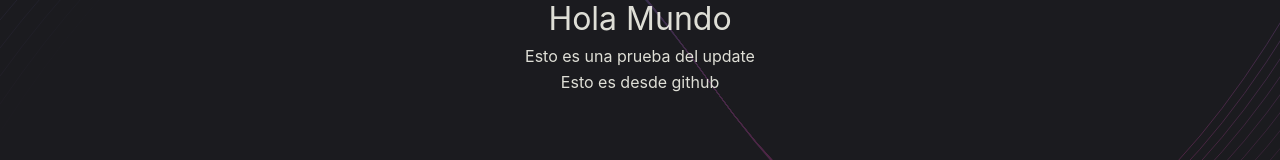
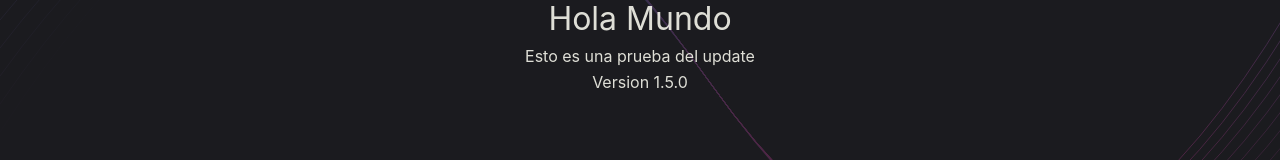
Before and after one commit to Hacedor2003/electron-app, a React (Vite) app in the folder src/renderer/: page / in a window 1280 px wide. Shown: the part 316-476 px from the top of the page. Built offline with nearby package versions, Linux system fonts and the light colour scheme.

Commit message:
Cambio de Version Prueba

```diff
--- a/package.json
+++ b/package.json
@@ -1,6 +1,6 @@
 {
   "name": "prueba-app",
-  "version": "1.0.0",
+  "version": "1.5.0",
   "description": "An Electron application with React and TypeScript",
   "main": "./out/main/index.js",
   "homepage": "https://electron-vite.org",
--- a/src/renderer/src/App.tsx
+++ b/src/renderer/src/App.tsx
@@ -3,7 +3,7 @@ function App(): JSX.Element {
     <>
       <h1>Hola Mundo</h1>
       <p>Esto es una prueba del update</p>
-      <p>Esto es desde github</p>
+      <p>Version 1.5.0</p>
     </>
   )
 }
```
